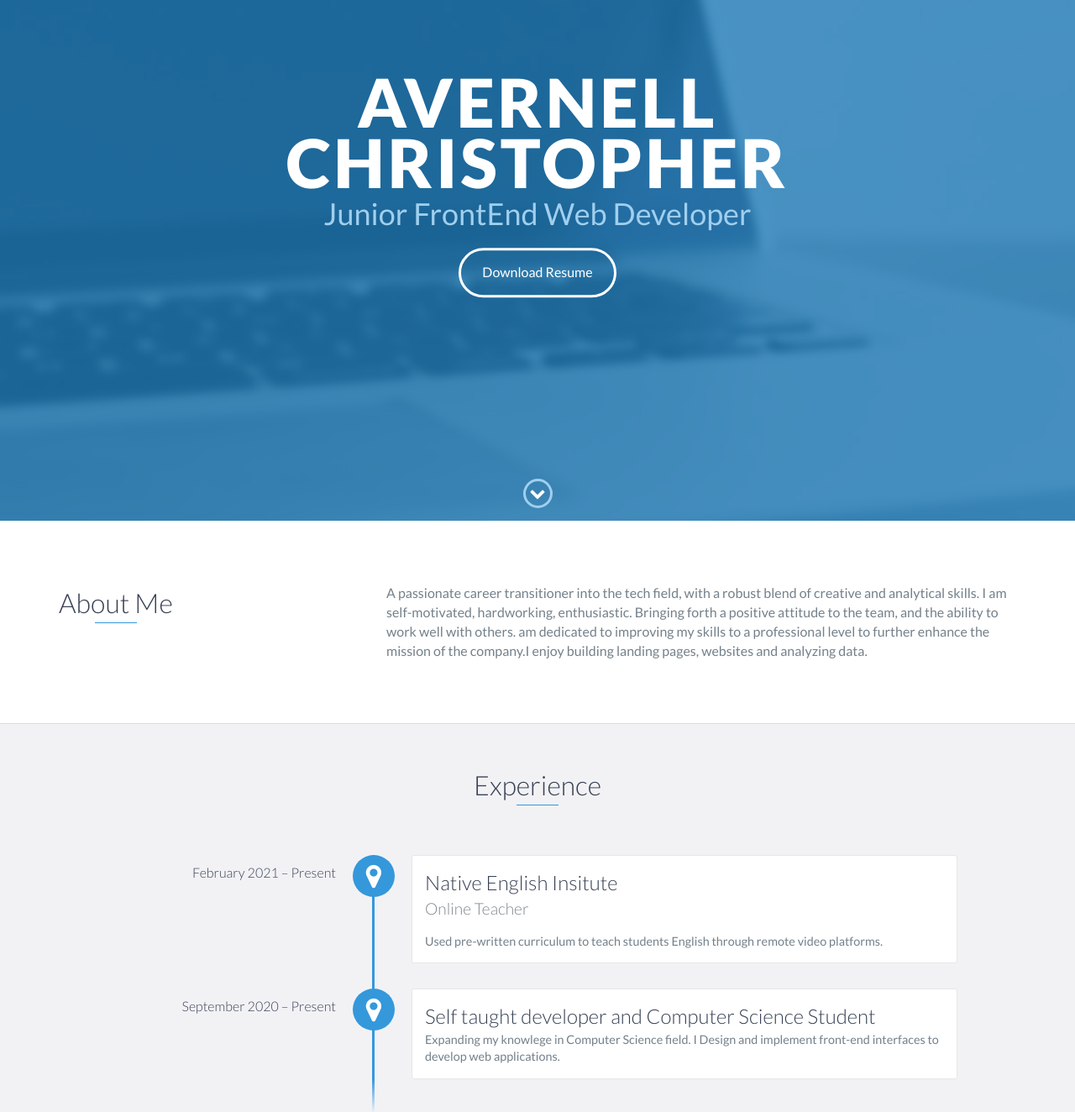
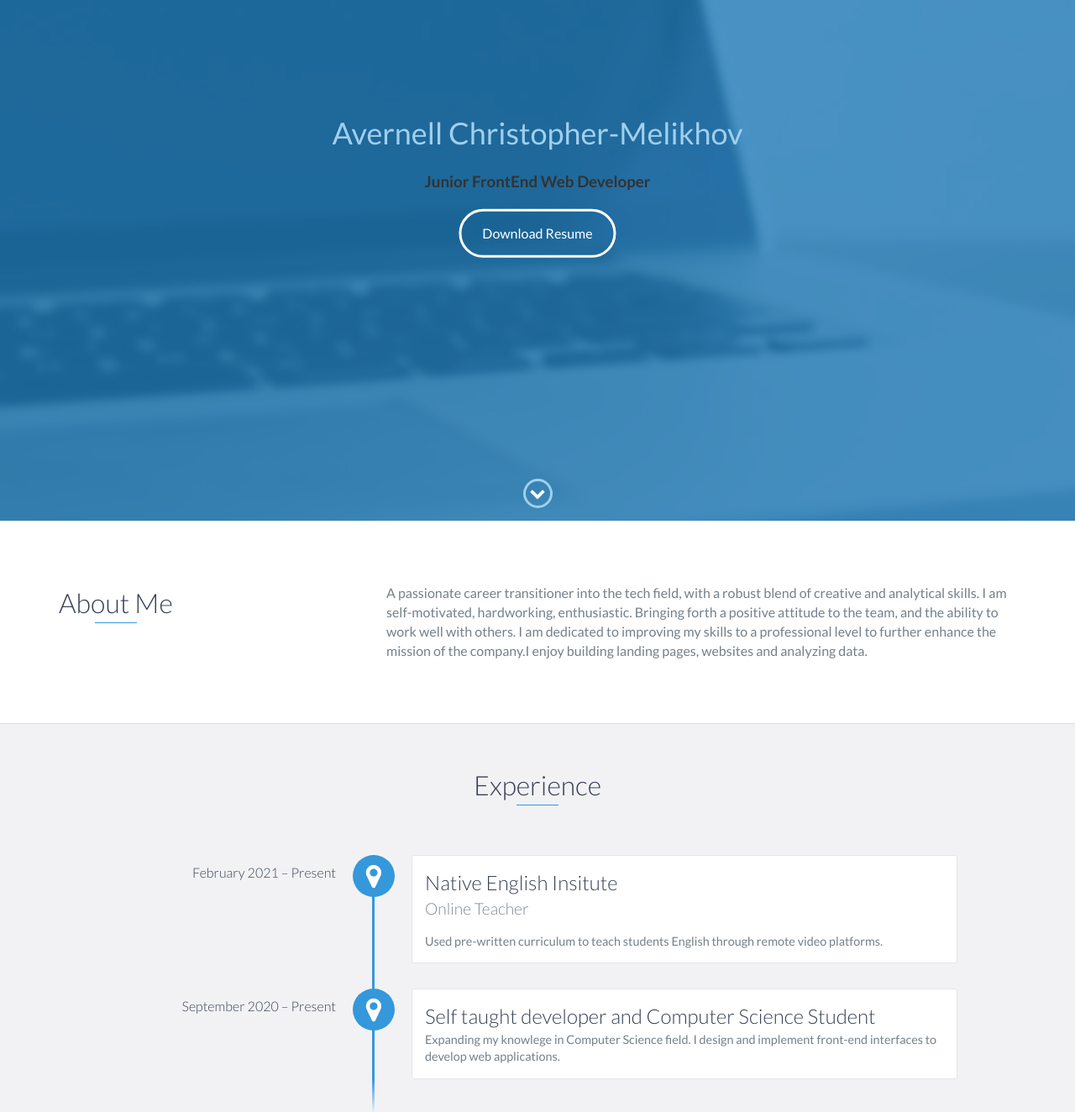
Before and after one commit to AviChristopher/Portfolio-Avernell, a website: page index.html in a window 1280 px wide. Shown: the part 180-1504 px from the top of the page at 84% size. Drawn offline with nearby package versions, Linux system fonts and the light colour scheme.

Commit message:
Update index.html

```diff
--- a/index.html
+++ b/index.html
@@ -48,8 +48,8 @@
 
     <div id="lead">
         <div id="lead-content">
-            <h1>Avernell Christopher</h1>
-            <h2>Junior FrontEnd Web Developer</h2>
+            <h2>Avernell Christopher-Melikhov</h2>
+            <h3>Junior FrontEnd Web Developer</h3>
             <a href="https://resume.io/r/q3DR45PY2" class="btn-rounded-white">Download Resume</a>
         </div>
         <!-- End #lead-content -->
@@ -74,7 +74,7 @@
                 <div class="col-md-8">
                     <p>A passionate career transitioner into the tech field, with a robust blend of creative and analytical skills.
 I am self-motivated, hardworking, enthusiastic. Bringing forth a positive attitude to the team, and the ability to work well with others.
- am dedicated to improving my skills to a professional level to further enhance the mission of the company.I enjoy building landing pages, websites and analyzing data.
+ I am dedicated to improving my skills to a professional level to further enhance the mission of the company.I enjoy building landing pages, websites and analyzing data.
                     </p>
                 </div>
             </div>
@@ -97,7 +97,7 @@ I am self-motivated, hardworking, enthusiastic. Bringing forth a positive attitu
                 <h3>Self taught developer and Computer Science Student </h3>
                 <p>
                  Expanding my knowlege in Computer Science field.
-	         I Design and implement front-end interfaces to develop web applications.
+	         I design and implement front-end interfaces to develop web applications.
                 </p>
             </div>
 
@@ -118,9 +118,9 @@ I am self-motivated, hardworking, enthusiastic. Bringing forth a positive attitu
         </div>
 
 	<div class="education-block">
-            <h3>Tree house course</h3>
+            <h3>Treehouse</h3>
             <span class="education-date">2022 - 2023</span>
-            <h4>Data Analytics</h4>
+            <h4>Techdegree in Data Analysis</h4>
             <p>
 
             </p>
```
